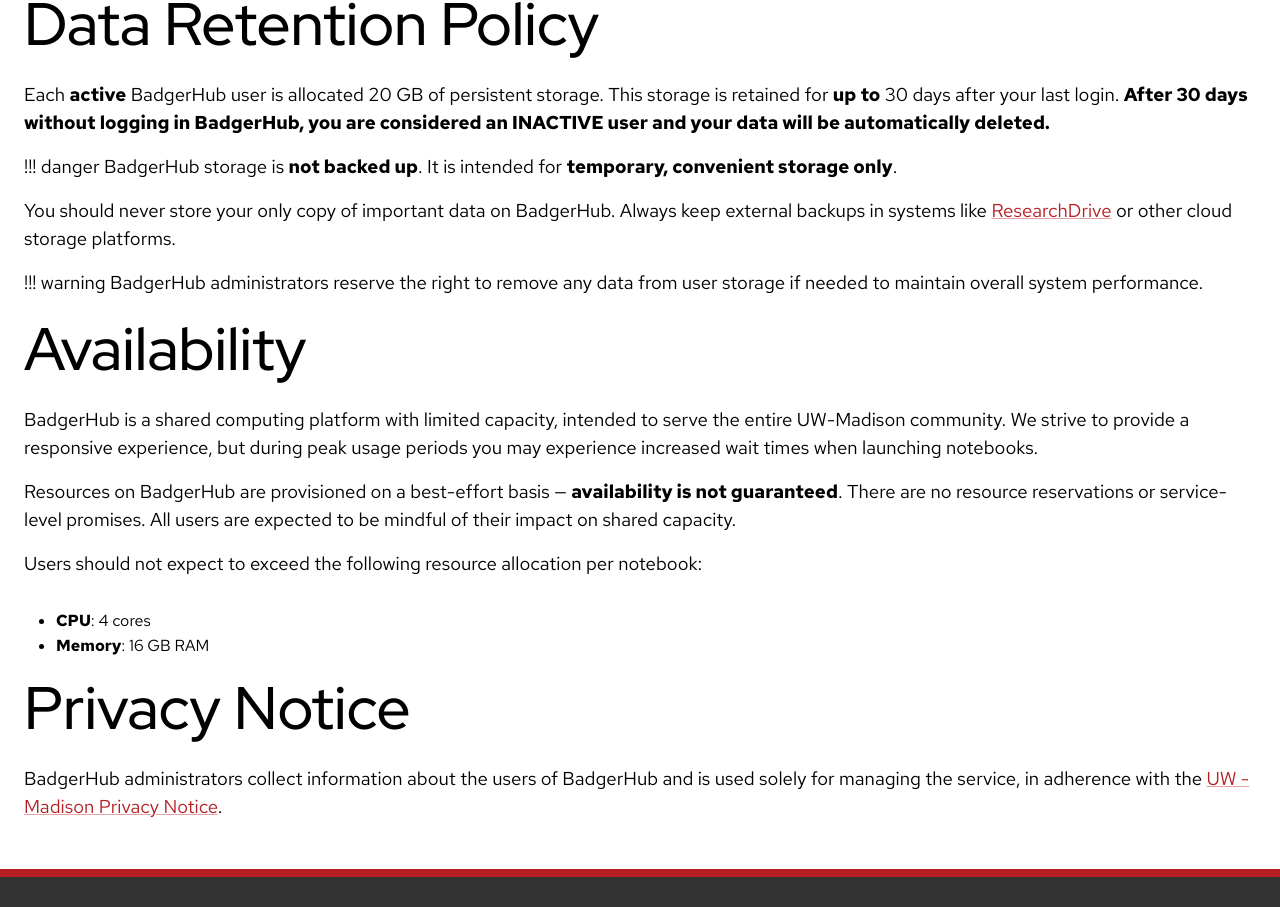
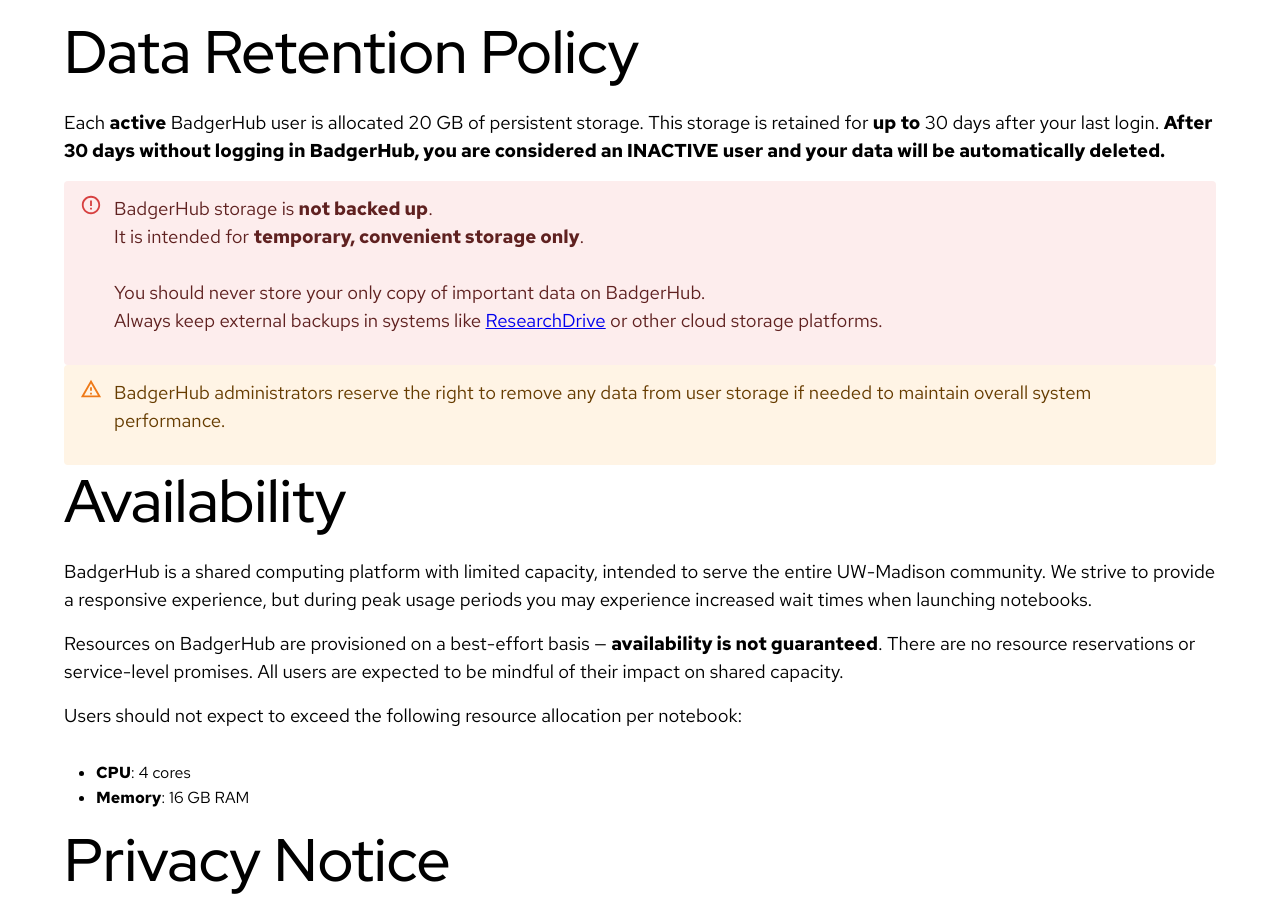
Before and after one commit to CHTC/BadgerComputeWebsite, a Next.js app: page /policies in a window 1280 px wide. Shown: the part 1020-1927 px from the top of the page. Built offline with nearby package versions, Linux system fonts and the light colour scheme; what @mui/material-nextjs would draw is missing.

Commit message:
Update Base Path

```diff
--- a/app/get-started/layout.tsx
+++ b/app/get-started/layout.tsx
@@ -30,7 +30,7 @@ export default function Layout({
 	return (
 		<>
 			<SubHeader links={SUB_PAGES} />
-			<Container maxWidth="xl" sx={{py: 4}}>
+			<Container maxWidth="lg" sx={{py: 4}}>
 				<main>
 					{children}
 				</main>
--- a/app/policies/layout.tsx
+++ b/app/policies/layout.tsx
@@ -13,7 +13,7 @@ export default function Layout({
 }>) {
 	return (
 			<>
-				<Container maxWidth="xl" sx={{py: 4}}>
+				<Container maxWidth="lg" sx={{py: 4}}>
 					<main>
 						{children}
 					</main>
--- a/app/policies/page.mdx
+++ b/app/policies/page.mdx
@@ -1,3 +1,4 @@
+import Alert from '@mui/material/Alert';
 
 # BadgerHub Policies
 
@@ -34,15 +35,16 @@ Each **active** BadgerHub user is allocated 20 GB of persistent storage.
 This storage is retained for **up to** 30 days after your last login.
 **After 30 days without logging in BadgerHub, you are considered an INACTIVE user and your data will be automatically deleted.**
 
-!!! danger
-BadgerHub storage is **not backed up**.
-It is intended for **temporary, convenient storage only**.
+<Alert severity="error">
+	BadgerHub storage is <strong>not backed up</strong>.<br />
+	It is intended for <strong>temporary, convenient storage only</strong>.<br /><br />
+	You should never store your only copy of important data on BadgerHub.<br />
+	Always keep external backups in systems like <a href="https://it.wisc.edu/services/researchdrive/">ResearchDrive</a> or other cloud storage platforms.
+</Alert>
 
-    You should never store your only copy of important data on BadgerHub.
-    Always keep external backups in systems like [ResearchDrive](https://it.wisc.edu/services/researchdrive/) or other cloud storage platforms.
-
-!!! warning
-BadgerHub administrators reserve the right to remove any data from user storage if needed to maintain overall system performance.
+<Alert severity="warning">
+	BadgerHub administrators reserve the right to remove any data from user storage if needed to maintain overall system performance.
+</Alert>
 
 ## Availability
 
--- a/components/Header/Header.tsx
+++ b/components/Header/Header.tsx
@@ -17,7 +17,7 @@ const pages = ['Get Started', 'Policies']
 
 const Header = () => {
 	return (
-		<AppBar position="static" elevation={0}>
+		<AppBar position="sticky" elevation={0}>
 			<Container maxWidth="lg">
 				<Toolbar disableGutters>
 					<Link href={"/"} display={'flex'} flexDirection={'row'} alignItems={'center'} gap={3}>
```
Also changed, not shown: 1 other file (tests, documents, lock files or other folders).
